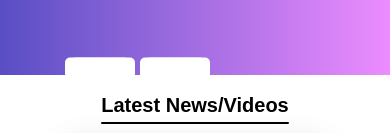
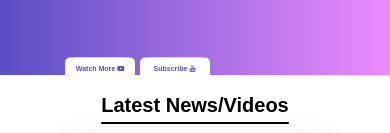
Before and after one commit to Nxt-Stark/HTechMedia, a plain HTML site: page index.html in a window 390 px wide. Shown: the part 625-758 px from the top of the page. Drawn offline with nearby package versions, Linux system fonts and the light colour scheme.

Commit message:
Update style.css

```diff
--- a/css/style.css
+++ b/css/style.css
@@ -656,7 +656,7 @@ a.read_more:hover{
         border: none;
         font-size: 7px;
         outline: none;
-        color: linear-gradient(90deg, #594EC4 0%, rgba(236,140,255,1) 100%);
+        color: #594EC4;
         font-family: 'poppins', sans-serif;
         cursor: pointer;
         position: relative;
```
